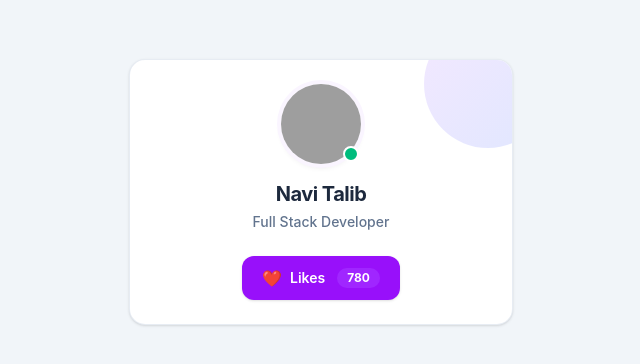
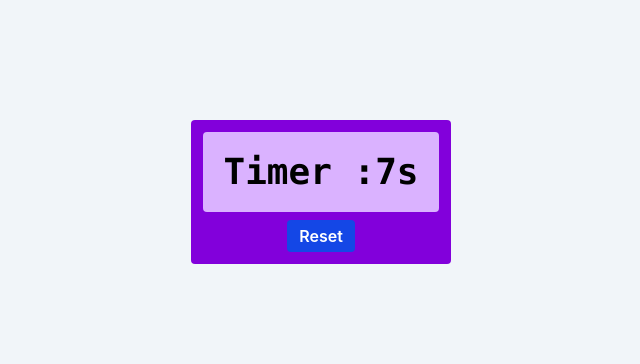
Before and after one commit to NaviTalib/Basic-React-Tailwind-Projects, a React (Vite) app in the folder components-collection/: page / in a window 1280 px wide. Shown: the part 208-572 px from the top of the page, without its empty margins (319-959 px from the left). Built offline with nearby package versions, Linux system fonts and the light colour scheme; grey boxes are pictures that could not be loaded.

Commit message:
seconds timer added

```diff
--- a/components-collection/src/App.jsx
+++ b/components-collection/src/App.jsx
@@ -2,6 +2,7 @@ import React,{useState} from 'react'
 import FaqAccordion from './components/FaqAccordion'
 import FlashCardDeck from './components/FlashCardDeck'
 import ProfileCard from './components/ProfileCard'
+import Timer from './components/Timer'
 
 
 
@@ -9,7 +10,9 @@ import ProfileCard from './components/ProfileCard'
 const App = () => {
   return (
     <div className="h-screen  flex justify-center items-center bg-slate-100">
-        <ProfileCard name="Navi Talib" role="Full Stack Developer" initialLike={780} />
+        {/* <ProfileCard name="Navi Talib" role="Full Stack Developer" initialLike={780} /> */}
+        <Timer />
+
     </div>
   )
 }
--- /dev/null
+++ b/components-collection/src/components/Timer.jsx
@@ -0,0 +1,26 @@
+import React, {useState, useEffect} from 'react'
+
+const Timer = () => {
+    const [seconds,setSeconds] = useState(0);
+
+    if(seconds === 60){
+        setSeconds(0)
+    }
+
+    useEffect(()=>{
+        const interval = setInterval(()=>{
+            setSeconds(prev => prev +1);
+        },1000);
+        return () => clearInterval(interval)
+    },[]);
+  return (
+    <div className="flex flex-col items-center w-fit bg-purple-700 p-3 rounded">
+        <p className="font-bold text-4xl font-mono bg-purple-300 p-5 rounded">Timer :{seconds}s</p>
+        <button className="mt-2 text-white font-semibold bg-blue-700 py-1 px-3 rounded cursor-pointer"
+            onClick = {()=>{setSeconds(0)}}
+        >Reset</button>
+    </div>
+  )
+}
+
+export default Timer
```
